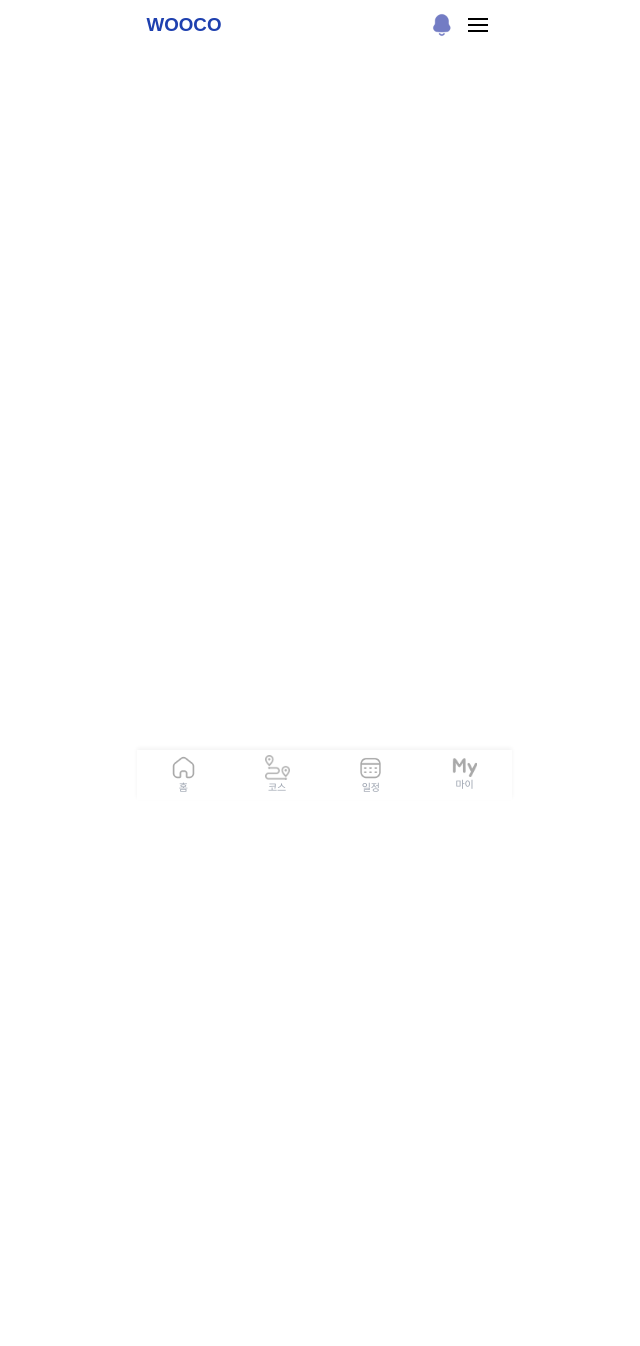
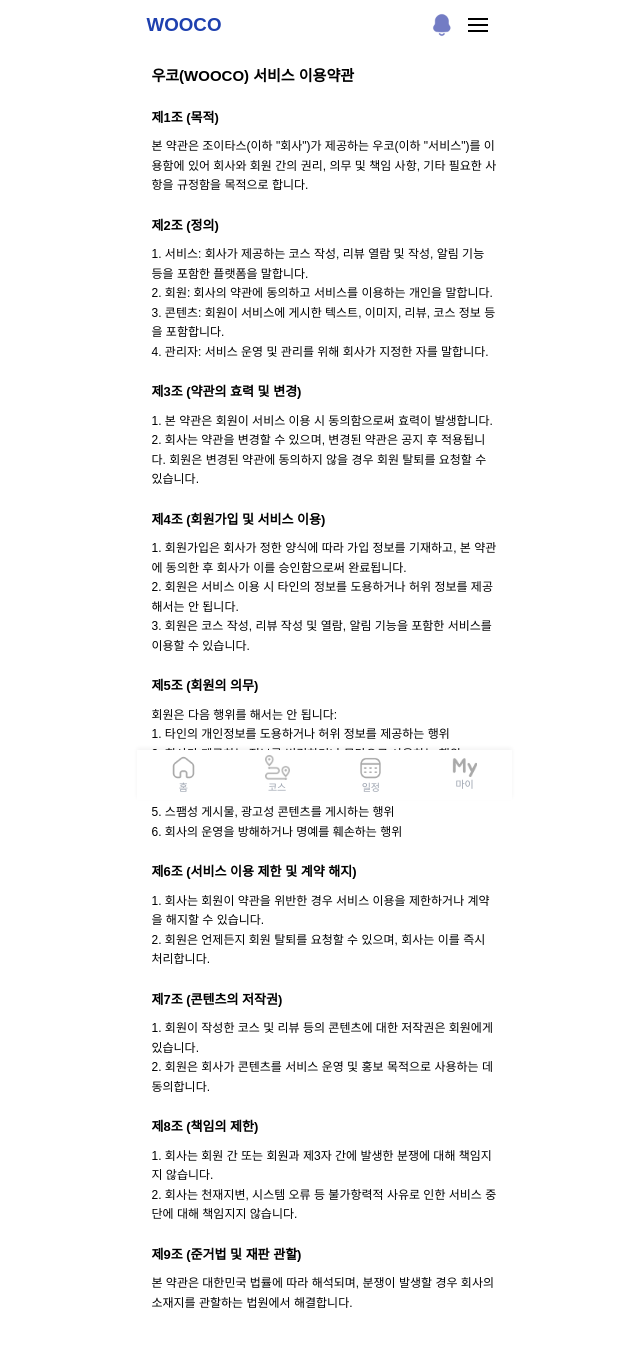
Before and after one commit to team-joytas/wooco-fe, a Next.js app: page /terms in a window 1280 px wide. Shown: the top 1346 px of the page, without its empty margins (316-956 px from the left). Before the commit the page ends 800 px from the top, so only its background shows below. Built offline with nearby package versions, Linux system fonts and the light colour scheme.

Commit message:
feat: 약관 및 방침 페이지 UI 구현

```diff
--- a/src/app/(legal)/privacy/page.tsx
+++ b/src/app/(legal)/privacy/page.tsx
@@ -1,3 +1,102 @@
 export default function Page() {
-  return null
+  return (
+    <div className='max-w-4xl mx-auto p-[15px] bg-white'>
+      <h1 className='text-[15px] font-bold mb-[20px]'>개인정보 처리방침</h1>
+
+      <section className='mb-[20px]'>
+        <h2 className='text-[13px] font-semibold mb-[10px]'>제1조 (목적)</h2>
+        <p className='text-[12px] leading-relaxed'>
+          회사는 회원의 개인정보를 중요시하며, 이를 보호하기 위해 최선을 다하고
+          있습니다. 본 방침은 회원의 개인정보가 어떤 목적으로 수집, 이용, 보관,
+          파기되는지에 대해 설명합니다.
+        </p>
+      </section>
+
+      <section className='mb-[20px]'>
+        <h2 className='text-[13px] font-semibold mb-[10px]'>
+          제2조 (수집하는 개인정보의 항목 및 방법)
+        </h2>
+        <p className='text-[12px] leading-relaxed'>
+          1. 수집 항목: 이름, 아이디, 비밀번호, 장소 리뷰 작성 내역, 코스 작성
+          내역, 코스 리뷰 내역, 관심 목록
+          <br />
+          2. 수집 방법: 회원가입 시 회원의 직접 입력 및 서비스 이용 과정에서
+          자동 수집
+        </p>
+      </section>
+
+      <section className='mb-[20px]'>
+        <h2 className='text-[13px] font-semibold mb-[10px]'>
+          제3조 (개인정보의 이용 목적)
+        </h2>
+        <p className='text-[12px] leading-relaxed'>
+          회사는 수집한 개인정보를 다음 목적으로 사용합니다:
+          <br />
+          1. 회원 관리 및 서비스 제공
+          <br />
+          2. 코스 및 리뷰 관리, 알림 기능 제공
+          <br />
+          3. 서비스 품질 개선 및 통계 분석
+        </p>
+      </section>
+
+      <section className='mb-[20px]'>
+        <h2 className='text-[13px] font-semibold mb-[10px]'>
+          제4조 (개인정보의 보관 및 파기)
+        </h2>
+        <p className='text-[12px] leading-relaxed'>
+          1. 보관 기간: 회원 탈퇴 즉시 개인정보를 파기합니다.
+          <br />
+          2. 파기 방법: 전자적 파일은 복구 불가능한 방식으로 삭제하며, 종이는
+          파쇄 또는 소각합니다.
+        </p>
+      </section>
+
+      <section className='mb-[20px]'>
+        <h2 className='text-[13px] font-semibold mb-[10px]'>
+          제5조 (개인정보의 제3자 제공)
+        </h2>
+        <p className='text-[12px] leading-relaxed'>
+          회사는 회원의 동의 없이 개인정보를 제3자에게 제공하지 않습니다. 단,
+          법령에 따라 요청받는 경우 예외로 합니다.
+        </p>
+      </section>
+
+      <section className='mb-[20px]'>
+        <h2 className='text-[13px] font-semibold mb-[10px]'>
+          제6조 (개인정보 보호를 위한 안전 조치)
+        </h2>
+        <p className='text-[12px] leading-relaxed'>
+          회사는 개인정보를 보호하기 위해 다음과 같은 조치를 취합니다:
+          <br />
+          1. 데이터 암호화 및 접근 통제
+          <br />
+          2. 주기적인 보안 점검
+          <br />
+          3. 개인정보 접근 권한 최소화
+        </p>
+      </section>
+
+      <section className='mb-[20px]'>
+        <h2 className='text-[13px] font-semibold mb-[10px]'>
+          제7조 (회원의 권리)
+        </h2>
+        <p className='text-[12px] leading-relaxed'>
+          1. 회원은 언제든지 자신의 개인정보를 열람, 수정, 삭제할 수 있습니다.
+          <br />
+          2. 회원은 개인정보 침해에 대한 문제를 회사에 신고할 수 있습니다.
+        </p>
+      </section>
+
+      <section className='mb-[20px]'>
+        <h2 className='text-[13px] font-semibold mb-[10px]'>제8조 (문의처)</h2>
+        <p className='text-[12px] leading-relaxed'>
+          개인정보와 관련된 문의는 아래로 연락해 주십시오:
+          <br />
+          - 이메일: support@wooco.com
+          <br />- 주소: 서울특별시 노원구
+        </p>
+      </section>
+    </div>
+  )
 }
--- a/src/app/(legal)/terms/page.tsx
+++ b/src/app/(legal)/terms/page.tsx
@@ -1,3 +1,132 @@
 export default function Page() {
-  return null
+  return (
+    <div className='max-w-4xl mx-auto p-[15px] bg-white'>
+      <h1 className='text-[15px] font-bold mb-[20px]'>
+        우코(WOOCO) 서비스 이용약관
+      </h1>
+
+      <section className='mb-[20px]'>
+        <h2 className='text-[13px] font-semibold mb-[10px]'>제1조 (목적)</h2>
+        <p className='text-[12px] leading-relaxed'>
+          본 약관은 조이타스(이하 &quot;회사&quot;)가 제공하는 우코(이하
+          &quot;서비스&quot;)를 이용함에 있어 회사와 회원 간의 권리, 의무 및
+          책임 사항, 기타 필요한 사항을 규정함을 목적으로 합니다.
+        </p>
+      </section>
+
+      <section className='mb-[20px]'>
+        <h2 className='text-[13px] font-semibold mb-[10px]'>제2조 (정의)</h2>
+        <p className='text-[12px] leading-relaxed'>
+          1. 서비스: 회사가 제공하는 코스 작성, 리뷰 열람 및 작성, 알림 기능
+          등을 포함한 플랫폼을 말합니다.
+          <br />
+          2. 회원: 회사의 약관에 동의하고 서비스를 이용하는 개인을 말합니다.
+          <br />
+          3. 콘텐츠: 회원이 서비스에 게시한 텍스트, 이미지, 리뷰, 코스 정보 등을
+          포함합니다.
+          <br />
+          4. 관리자: 서비스 운영 및 관리를 위해 회사가 지정한 자를 말합니다.
+        </p>
+      </section>
+
+      <section className='mb-[20px]'>
+        <h2 className='text-[13px] font-semibold mb-[10px]'>
+          제3조 (약관의 효력 및 변경)
+        </h2>
+        <p className='text-[12px] leading-relaxed'>
+          1. 본 약관은 회원이 서비스 이용 시 동의함으로써 효력이 발생합니다.
+          <br />
+          2. 회사는 약관을 변경할 수 있으며, 변경된 약관은 공지 후 적용됩니다.
+          회원은 변경된 약관에 동의하지 않을 경우 회원 탈퇴를 요청할 수
+          있습니다.
+        </p>
+      </section>
+
+      <section className='mb-[20px]'>
+        <h2 className='text-[13px] font-semibold mb-[10px]'>
+          제4조 (회원가입 및 서비스 이용)
+        </h2>
+        <p className='text-[12px] leading-relaxed'>
+          1. 회원가입은 회사가 정한 양식에 따라 가입 정보를 기재하고, 본 약관에
+          동의한 후 회사가 이를 승인함으로써 완료됩니다.
+          <br />
+          2. 회원은 서비스 이용 시 타인의 정보를 도용하거나 허위 정보를
+          제공해서는 안 됩니다.
+          <br />
+          3. 회원은 코스 작성, 리뷰 작성 및 열람, 알림 기능을 포함한 서비스를
+          이용할 수 있습니다.
+        </p>
+      </section>
+
+      <section className='mb-[20px]'>
+        <h2 className='text-[13px] font-semibold mb-[10px]'>
+          제5조 (회원의 의무)
+        </h2>
+        <p className='text-[12px] leading-relaxed'>
+          회원은 다음 행위를 해서는 안 됩니다:
+          <br />
+          1. 타인의 개인정보를 도용하거나 허위 정보를 제공하는 행위
+          <br />
+          2. 회사가 제공하는 정보를 변경하거나 무단으로 사용하는 행위
+          <br />
+          3. 타인의 저작권, 초상권, 기타 지적재산권을 침해하는 행위
+          <br />
+          4. 외설적이거나 폭력적인 내용을 게시하는 행위
+          <br />
+          5. 스팸성 게시물, 광고성 콘텐츠를 게시하는 행위
+          <br />
+          6. 회사의 운영을 방해하거나 명예를 훼손하는 행위
+        </p>
+      </section>
+
+      <section className='mb-[20px]'>
+        <h2 className='text-[13px] font-semibold mb-[10px]'>
+          제6조 (서비스 이용 제한 및 계약 해지)
+        </h2>
+        <p className='text-[12px] leading-relaxed'>
+          1. 회사는 회원이 약관을 위반한 경우 서비스 이용을 제한하거나 계약을
+          해지할 수 있습니다.
+          <br />
+          2. 회원은 언제든지 회원 탈퇴를 요청할 수 있으며, 회사는 이를 즉시
+          처리합니다.
+        </p>
+      </section>
+
+      <section className='mb-[20px]'>
+        <h2 className='text-[13px] font-semibold mb-[10px]'>
+          제7조 (콘텐츠의 저작권)
+        </h2>
+        <p className='text-[12px] leading-relaxed'>
+          1. 회원이 작성한 코스 및 리뷰 등의 콘텐츠에 대한 저작권은 회원에게
+          있습니다.
+          <br />
+          2. 회원은 회사가 콘텐츠를 서비스 운영 및 홍보 목적으로 사용하는 데
+          동의합니다.
+        </p>
+      </section>
+
+      <section className='mb-[20px]'>
+        <h2 className='text-[13px] font-semibold mb-[10px]'>
+          제8조 (책임의 제한)
+        </h2>
+        <p className='text-[12px] leading-relaxed'>
+          1. 회사는 회원 간 또는 회원과 제3자 간에 발생한 분쟁에 대해 책임지지
+          않습니다.
+          <br />
+          2. 회사는 천재지변, 시스템 오류 등 불가항력적 사유로 인한 서비스
+          중단에 대해 책임지지 않습니다.
+        </p>
+      </section>
+
+      <section className='mb-[20px]'>
+        <h2 className='text-[13px] font-semibold mb-[10px]'>
+          제9조 (준거법 및 재판 관할)
+        </h2>
+        <p className='text-[12px] leading-relaxed'>
+          본 약관은 대한민국 법률에 따라 해석되며, 분쟁이 발생할 경우 회사의
+          소재지를 관할하는 법원에서 해결합니다.
+        </p>
+      </section>
+    </div>
+  )
 }
```
